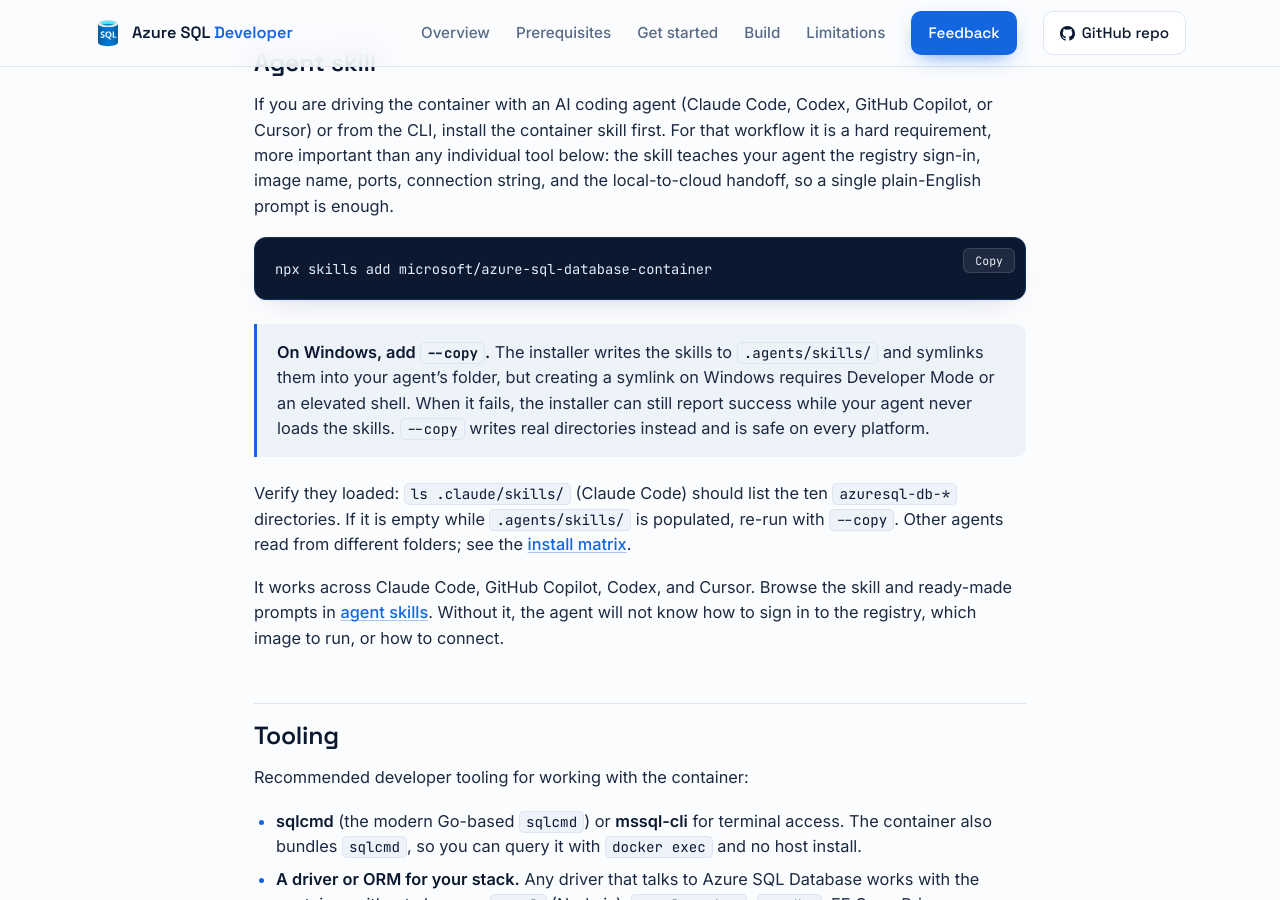
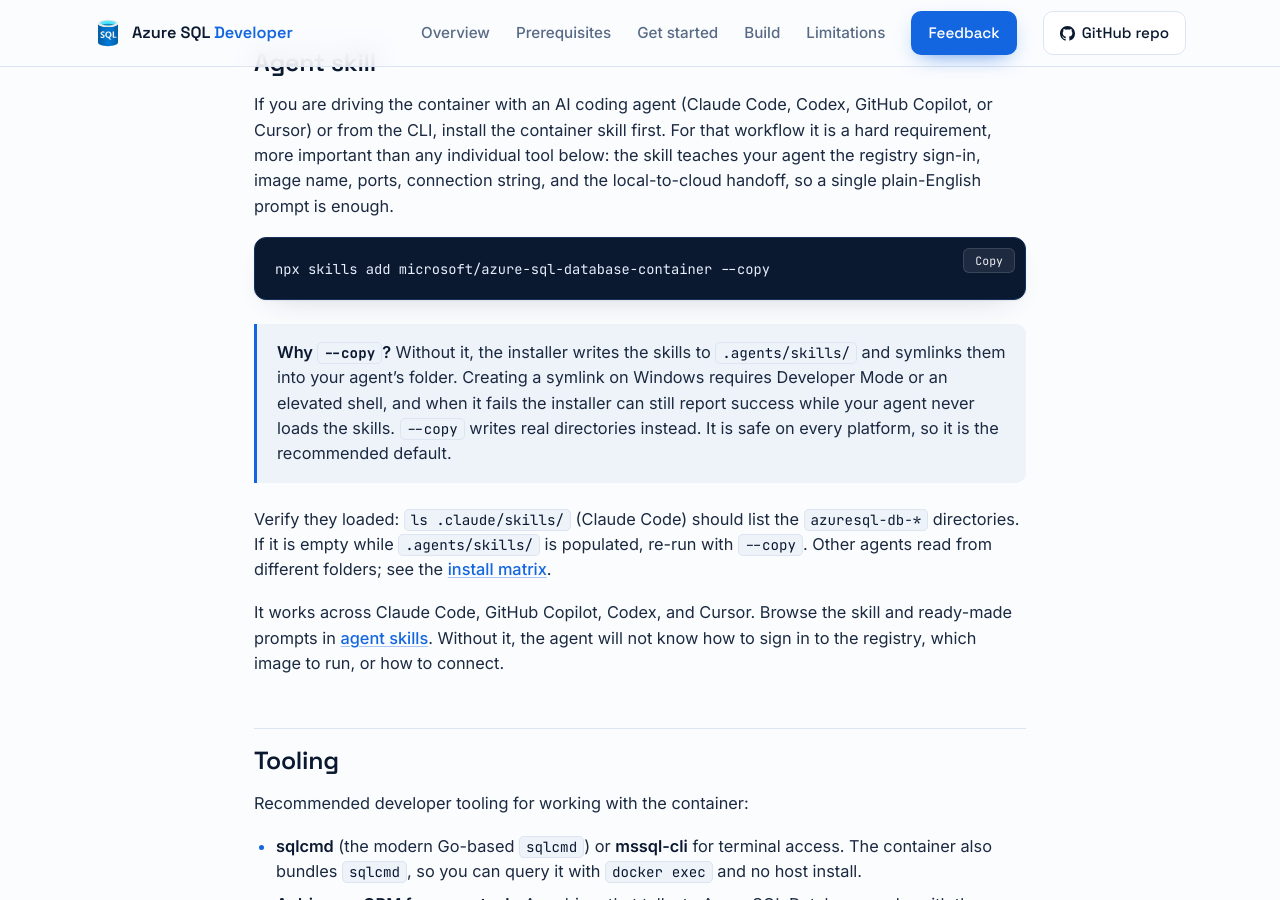
Before and after one commit to microsoft/azure-sql-database-container, a Jekyll site: the page built from docs/prerequisites.md, in a window 1280 px wide and 900 px high, scrolled down 2209 px. Built offline with Jekyll 4.4.1, drawn with Linux system fonts in a browser that asks for light colours.

Commit message:
Make --copy the default install command everywhere
Without --copy, npx skills add symlinks .agents/skills/ into the agent's folder.
Creating a symlink on Windows needs Developer Mode or an elevated shell, and when
it fails the installer still reports success while the agent loads nothing. The
cost of --copy on macOS and Linux is a real directory instead of a symlink, which
is functionally identical for the user. The cost of omitting it on Windows is a
developer concluding the skills are broken. Not a close call, so it is now the
recommended command on every surface: the landing page (including the copy
button, which would otherwise hand out the broken command), getting started,
prerequisites, the skills README, AGENTS.md, and llms.txt.

````diff
--- a/docs/index.html
+++ b/docs/index.html
@@ -237,8 +237,8 @@
     <div class="skill">
       <p class="skill-line">Install the agent skills once. They work across Claude Code, GitHub Copilot, Codex, and Cursor, then you just ask your agent in plain English.</p>
       <div class="skill-cmd">
-        <code><span class="cmd-p">$</span> npx skills add microsoft/azure-sql-database-container</code>
-        <button class="copy-btn" type="button" data-copy-text="npx skills add microsoft/azure-sql-database-container"><span class="copy-label">Copy</span></button>
+        <code><span class="cmd-p">$</span> npx skills add microsoft/azure-sql-database-container --copy</code>
+        <button class="copy-btn" type="button" data-copy-text="npx skills add microsoft/azure-sql-database-container --copy"><span class="copy-label">Copy</span></button>
       </div>
       <div class="skill-links">
         <a class="skill-link" href="{{ site.repo }}/tree/main/skills" rel="noopener">Browse on GitHub &rarr;</a>
--- a/docs/llms.txt
+++ b/docs/llms.txt
@@ -29,4 +29,4 @@
 
 ## Optional
 - [Repository](https://github.com/microsoft/azure-sql-database-container)
-- [Install the container agent skills](https://github.com/microsoft/azure-sql-database-container/tree/main/skills): npx skills add microsoft/azure-sql-database-container
+- [Install the container agent skills](https://github.com/microsoft/azure-sql-database-container/tree/main/skills): npx skills add microsoft/azure-sql-database-container --copy
--- a/docs/prerequisites.md
+++ b/docs/prerequisites.md
@@ -63,12 +63,12 @@
 If you are driving the container with an AI coding agent (Claude Code, Codex, GitHub Copilot, or Cursor) or from the CLI, install the container skill first. For that workflow it is a hard requirement, more important than any individual tool below: the skill teaches your agent the registry sign-in, image name, ports, connection string, and the local-to-cloud handoff, so a single plain-English prompt is enough.
 
 ```bash
-npx skills add microsoft/azure-sql-database-container
+npx skills add microsoft/azure-sql-database-container --copy
 ```
 
-> **On Windows, add `--copy`.** The installer writes the skills to `.agents/skills/` and symlinks them into your agent's folder, but creating a symlink on Windows requires Developer Mode or an elevated shell. When it fails, the installer can still report success while your agent never loads the skills. `--copy` writes real directories instead and is safe on every platform.
+> **Why `--copy`?** Without it, the installer writes the skills to `.agents/skills/` and symlinks them into your agent's folder. Creating a symlink on Windows requires Developer Mode or an elevated shell, and when it fails the installer can still report success while your agent never loads the skills. `--copy` writes real directories instead. It is safe on every platform, so it is the recommended default.
 
-Verify they loaded: `ls .claude/skills/` (Claude Code) should list the ten `azuresql-db-*` directories. If it is empty while `.agents/skills/` is populated, re-run with `--copy`. Other agents read from different folders; see the [install matrix](https://github.com/microsoft/azure-sql-database-container/tree/main/skills#install-matrix).
+Verify they loaded: `ls .claude/skills/` (Claude Code) should list the `azuresql-db-*` directories. If it is empty while `.agents/skills/` is populated, re-run with `--copy`. Other agents read from different folders; see the [install matrix](https://github.com/microsoft/azure-sql-database-container/tree/main/skills#install-matrix).
 
 It works across Claude Code, GitHub Copilot, Codex, and Cursor. Browse the skill and ready-made prompts in [agent skills](https://github.com/microsoft/azure-sql-database-container/tree/main/skills). Without it, the agent will not know how to sign in to the registry, which image to run, or how to connect.
 
````
Also changed, not shown: AGENTS.md (+2 -2 lines), docs/getting-started.md (+2 -2 lines), skills/README.md.
